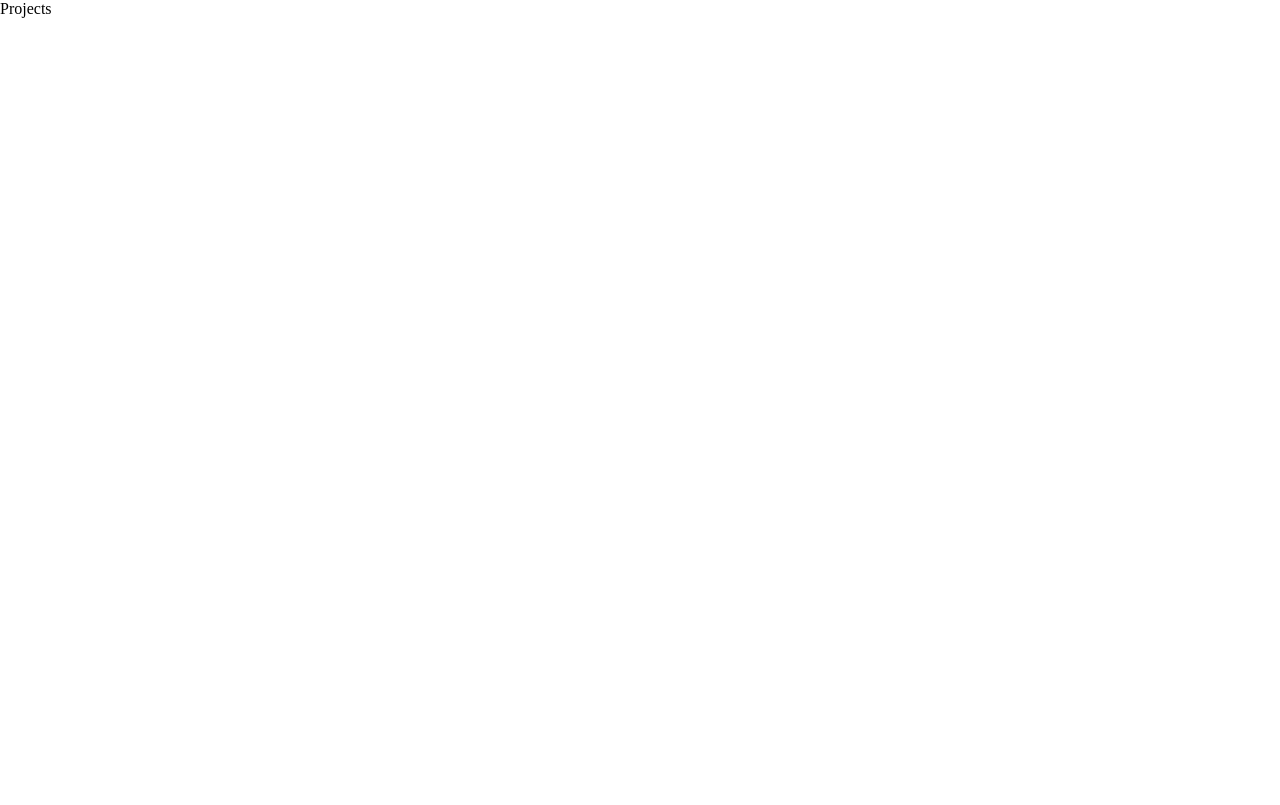
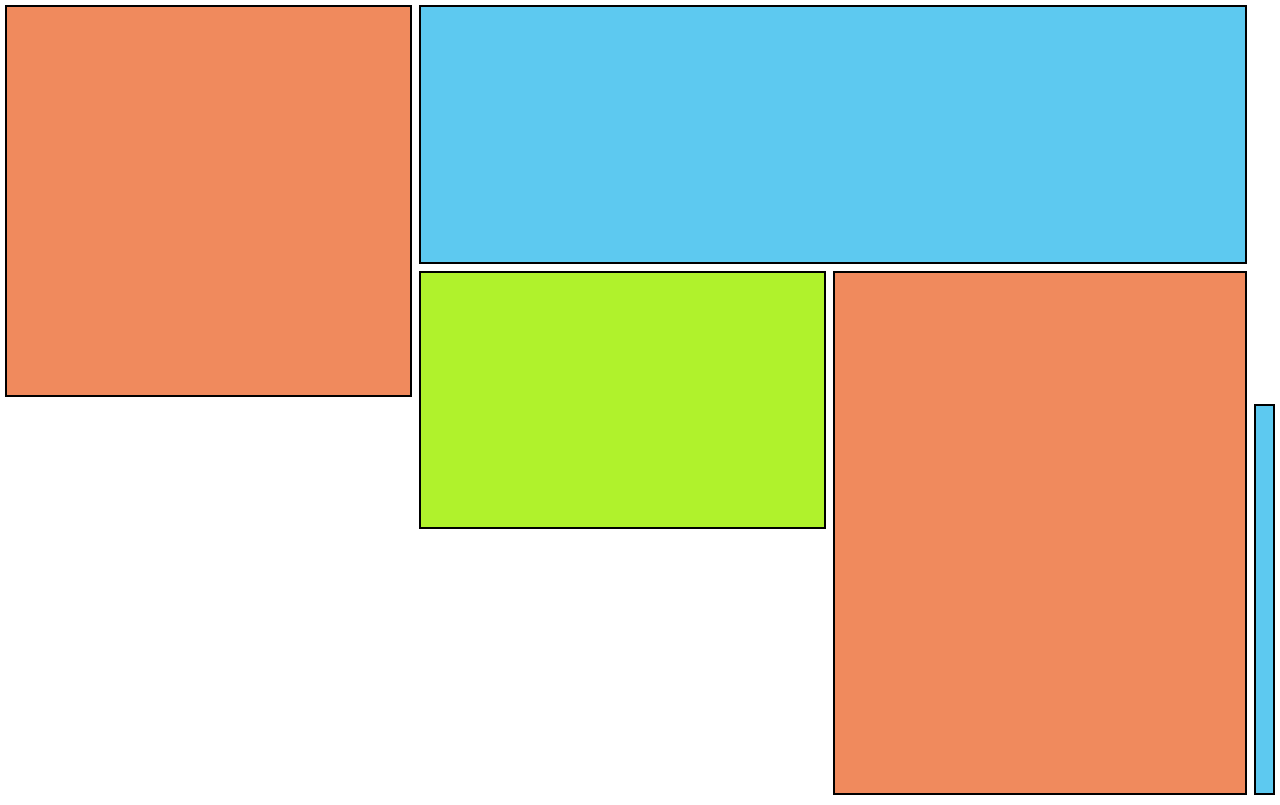
Before and after one commit to MahimaGajjar/Mahima.dev, a React (Create React App) app: page /projects in a window 1280 px wide. Built offline with nearby package versions, Linux system fonts and the light colour scheme.

Commit message:
Gave the structure to all the respective pages as per the content

```diff
--- a/src/components/ContactMe.js
+++ b/src/components/ContactMe.js
@@ -1,9 +1,21 @@
-import React from 'react'
-
+import React from "react";
+import "./contactme.css";
 export const ContactMe = () => {
   return (
-    <div>ContactMe</div>
-  )
-}
+    <>
+      <div className="container">
+        <div className="heading"></div>
 
-export default ContactMe
+        <div className="form"></div>
+
+        <div className="navigation">
+          <a href="/" className="titleContent">
+            Home
+          </a>
+        </div>
+      </div>
+    </>
+  );
+};
+
+export default ContactMe;
--- a/src/components/Education.js
+++ b/src/components/Education.js
@@ -1,8 +1,23 @@
-import React from 'react'
+import React from "react";
+import "./education.css";
 
 export const Education = () => {
   return (
-    <div>Education</div>
-  )
-}
-export default Education
+    <div className="container">
+      {/* <div className='heading'>
+      </div> */}
+
+      <div className="school"></div>
+
+      <div className="bechelor"></div>
+
+      <div className="masters"></div>
+      <div className="navigation">
+        <a href="/" className="titleContent">
+          Home
+        </a>
+      </div>
+    </div>
+  );
+};
+export default Education;
--- a/src/components/Projects.js
+++ b/src/components/Projects.js
@@ -1,9 +1,22 @@
-import React from 'react'
+import React from "react";
+import "./projects.css";
 
 export const Projects = () => {
   return (
-    <div>Projects</div>
-  )
-}
+    <div className="container">
+      <div className="project1"></div>
 
-export default Projects
+      <div className="project2"></div>
+
+      <div className="title">
+        <a href="/" className="titleContent"></a>
+      </div>
+
+      <div className="project3"></div>
+
+      <div className="project4"></div>
+    </div>
+  );
+};
+
+export default Projects;
--- a/src/components/WorkExperience.js
+++ b/src/components/WorkExperience.js
@@ -1,8 +1,27 @@
 import React from 'react'
-
+import "./workexperience.css"
 export const WorkExperience = () => {
   return (
-    <div>WorkExperience</div>
+ <>
+    <div className='container'>
+      <div className='col1'>
+
+      </div>
+
+      <div className='title'>
+      <a href="/" className='titleContent'>
+      decfe
+      </a>
+      </div>
+
+      <div className='col2'>
+
+      </div>
+
+    </div>
+
+ </>
+
   )
 }
 
--- /dev/null
+++ b/src/components/contactme.css
@@ -0,0 +1,32 @@
+.container {
+  display: grid;
+  grid-template-columns: repeat(6, 1fr);
+  grid-template-rows: repeat(6, 1fr);
+  height: calc(100vh - 10px);
+  width: calc(100vw - 10px);
+  gap: 5px;
+  margin: 5px;
+}
+
+.heading {
+  grid-row: 1/3;
+  grid-column: 2/6;
+  border: 2px solid black;
+  background-color: #f08a5d;
+  margin-bottom: 30px;
+  margin-top: 30px;
+}
+
+.form {
+  grid-row: 3/6;
+  grid-column: 2/6;
+  border: 2px solid black;
+  background-color: #f5f0cd;
+}
+
+.navigation {
+  grid-row: 1/2;
+  grid-column: 6/7;
+  border: 2px solid black;
+  background-color: #81bfda;
+}
--- /dev/null
+++ b/src/components/education.css
@@ -0,0 +1,34 @@
+.container {
+  display: grid;
+  grid-template-columns: repeat(5, 1fr);
+  grid-template-rows: repeat(5, 1fr);
+  height: calc(100vh - 10px);
+  width: calc(100vw - 10px);
+  gap: 7px;
+  margin: 5px;
+}
+
+.school {
+  grid-row: 1/3;
+  grid-column: 1/4;
+  border: 2px solid black;
+  background-color: #f08a5d;
+  margin: 10px;
+}
+
+.bechelor {
+  grid-row: 3/5;
+  grid-column: 2/5;
+  border: 2px solid black;
+  background-color: #f5f0cd;
+  margin: 10px;
+}
+
+.masters {
+  grid-row: 5/7;
+  grid-column: 4/7;
+  border: 2px solid black;
+  background-color: #5dc9f0;
+  margin-right: 20px;
+  margin: 10px;
+}
--- a/src/components/home.css
+++ b/src/components/home.css
@@ -1,10 +1,11 @@
 .container {
   display: grid;
-  grid-template-columns: repeat(6, 1fr);
-  grid-template-rows: repeat(6, 1fr);
-  height: 100vh;
-  width: 100vw;
-  gap: 5px;
+    grid-template-columns: repeat(6, 1fr);
+    grid-template-rows: repeat(6, 1fr);
+    height: calc(100vh - 10px); /* Adjusted to prevent overflow */
+    width: calc(100vw - 10px);  /* Adjusted to prevent overflow */
+    gap: 5px;
+    margin: 5px; /* This adds the outer spacing */
 }
 
 .workexperience {
@@ -26,10 +27,10 @@
 }
 
 .project-link {
-  display: block; /* Ensure the link takes up the full area */
-  width: 100%; /* Allow the link to fill the container */
-  height: 100%; /* Allow the link to fill the container */
-  text-decoration: none; /* Remove default link styles */
+  display: block;
+  width: 100%;
+  height: 100%;
+  text-decoration: none;
 }
 
 .project-link:hover {
--- /dev/null
+++ b/src/components/projects.css
@@ -0,0 +1,48 @@
+.container {
+  display: grid;
+  grid-template-columns: repeat(6, 1fr);
+  grid-template-rows: repeat(6, 1fr);
+  height: calc(100vh - 10px);
+  width: calc(100vw - 10px);
+  gap: 7px;
+  margin: 5px;
+}
+
+.project1{
+    grid-row: 1/4;
+    grid-column: 1/3;
+    border: 2px solid black;
+    background-color: #f08a5d;
+}
+.project2{
+    grid-row: 1/3;
+    grid-column: span 5;
+    border: 2px solid black;
+    background-color: #5dc9f0;
+}
+
+.title{
+    grid-row: 3/4;
+    grid-column: span 2;
+    border: 2px solid black;
+    background-color: #f5f0cd;
+}
+
+.titleContent{
+    display: block;
+    width: 100%;
+    height: 100%;
+    text-decoration: none;
+}
+.project3{
+    grid-row: 3/7;
+    grid-column: span 3;
+    border: 2px solid black;
+    background-color: #f08a5d;
+}
+.project4{
+    grid-row: 4/7;
+    grid-column: span 4;
+    border: 2px solid black;
+    background-color: #5dc9f0
+}
--- /dev/null
+++ b/src/components/workexperience.css
@@ -0,0 +1,33 @@
+.container {
+    display: grid;
+    grid-template-columns: repeat(6, 1fr);
+    grid-template-rows: repeat(6, 1fr); /* Increased row count */
+    height: calc(100vh - 10px);
+    width: calc(100vw - 10px);
+    gap: 10px; /* Use gap instead of margin */
+  }
+
+  .col1 {
+    grid-row: 1 / 7;
+    grid-column: 1 / 3;
+    border: 2px solid black;
+    background-color: #223f0de6;
+    /* margin: 10px; */
+
+  }
+
+  .container .title {
+    grid-row: 3 / 5;
+    grid-column: 3 / 5;
+    border: 2px solid black;
+    background-color: #b0f22c !important;
+}
+
+  .col2 {
+    grid-row: 1 / 7;
+    grid-column: 5 / 7;
+    border: 2px solid black;
+    background-color: #6f3fe8;
+        /* margin: 10px; */
+
+  }
--- a/src/index.css
+++ b/src/index.css
@@ -20,6 +20,8 @@ body {
   font-family: '"ecfYqkDzjoQ1:::Oswald"';
   -webkit-font-smoothing: antialiased;
   -moz-osx-font-smoothing: grayscale;
+  overflow: hidden;
+
 }
 
 code {
```
